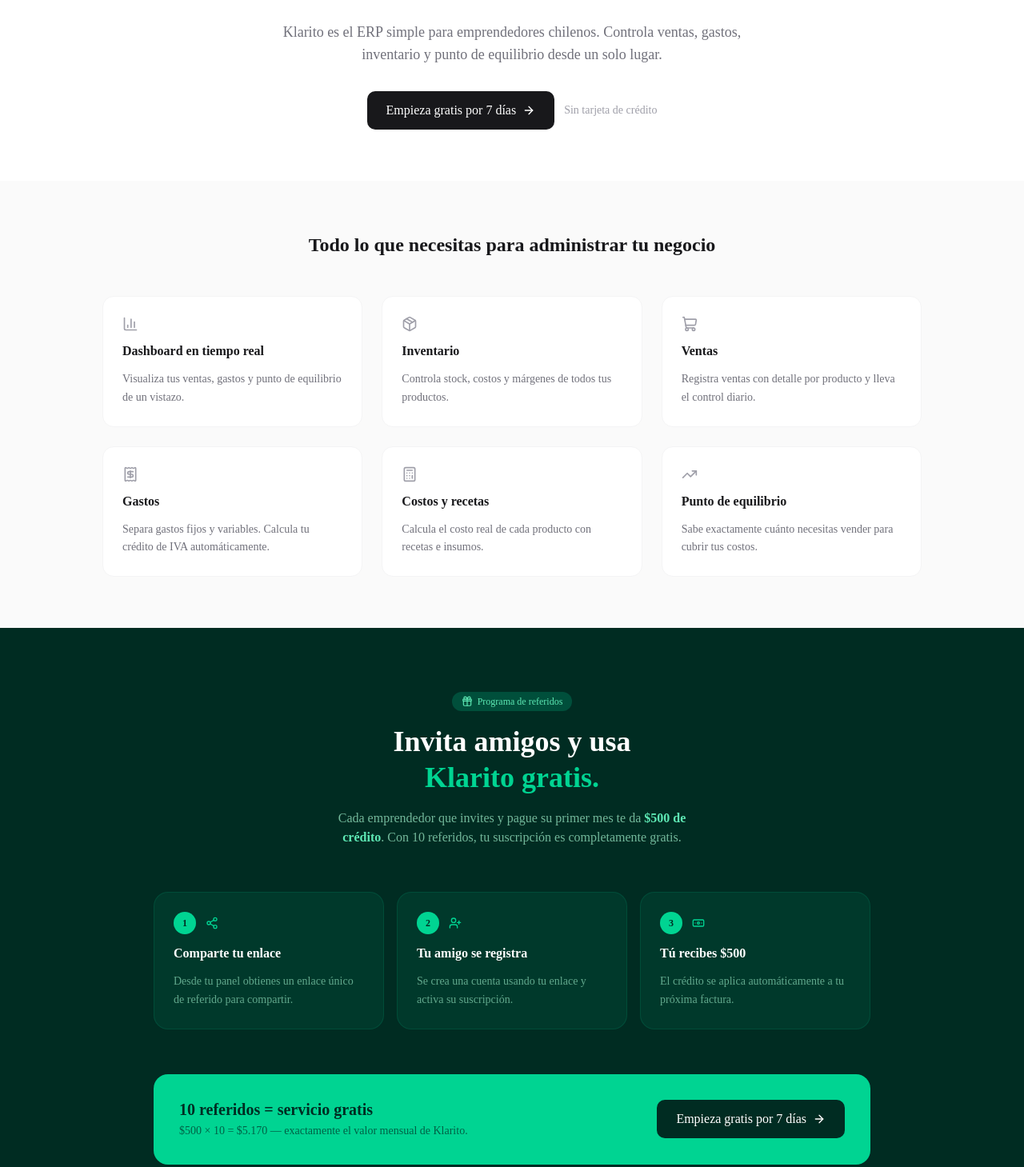
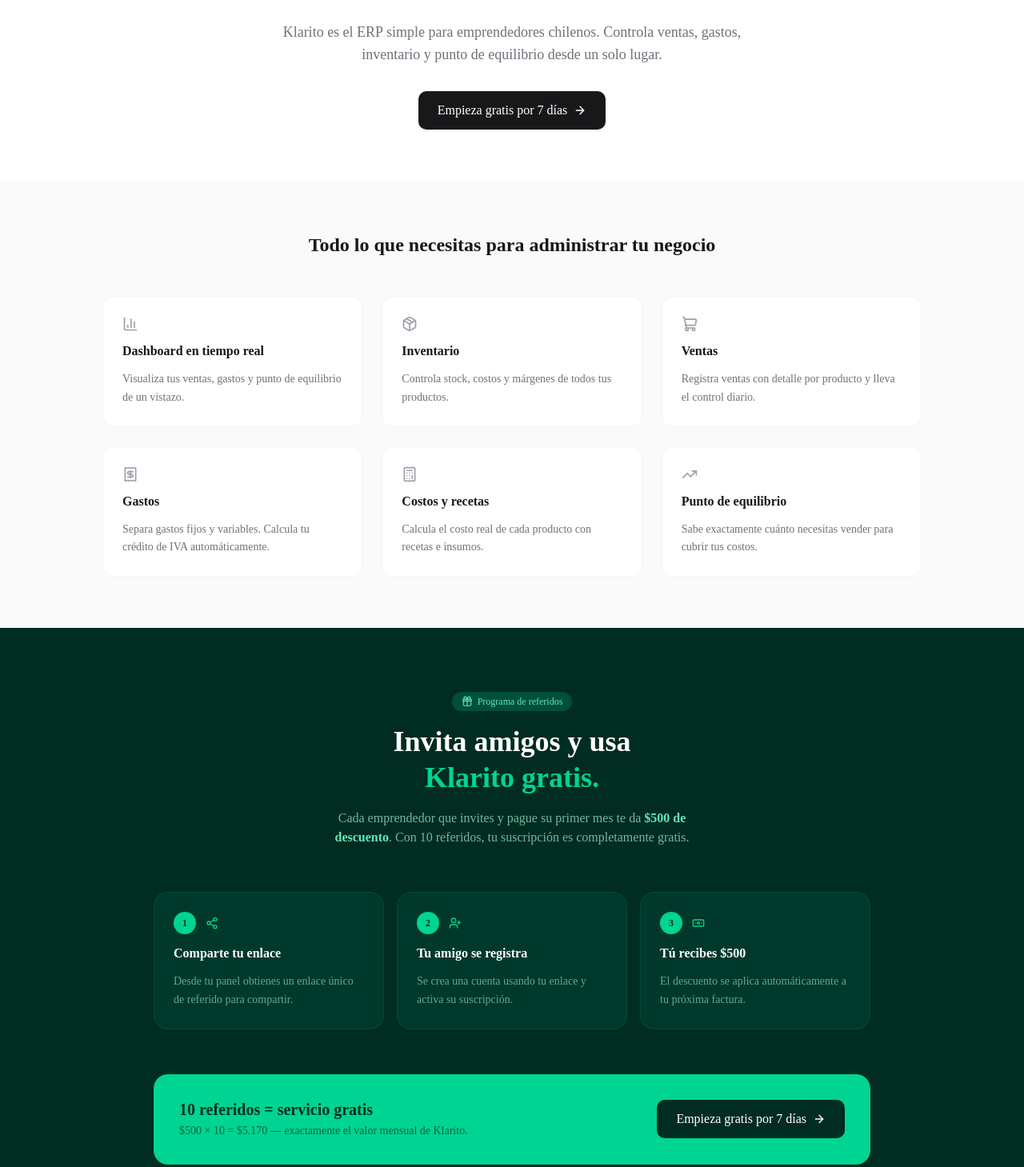
Before and after one commit to prodavacspa-sys/Klarito, a Next.js app: page / in a window 1280 px wide. Shown: the part 267-1726 px from the top of the page at 80% size. Built offline with nearby package versions, Linux system fonts and the light colour scheme.

Commit message:
fix: eliminar sin tarjeta de crédito y cambiar crédito por descuento en referidos

```diff
--- a/src/app/page.tsx
+++ b/src/app/page.tsx
@@ -94,9 +94,6 @@
           </p>
           <div className="flex flex-col sm:flex-row items-center justify-center gap-3 pt-2">
             <RegistroModal />
-            <span className="text-sm text-zinc-400">
-              Sin tarjeta de crédito
-            </span>
           </div>
         </div>
       </section>
@@ -138,7 +135,7 @@
             </h2>
             <p className="text-emerald-200/70 max-w-md mx-auto text-base">
               Cada emprendedor que invites y pague su primer mes te da{" "}
-              <strong className="text-emerald-300">$500 de crédito</strong>.
+              <strong className="text-emerald-300">$500 de descuento</strong>.
               Con 10 referidos, tu suscripción es completamente gratis.
             </p>
           </div>
@@ -161,7 +158,7 @@
                 icon: Banknote,
                 step: "3",
                 title: "Tú recibes $500",
-                desc: "El crédito se aplica automáticamente a tu próxima factura.",
+                desc: "El descuento se aplica automáticamente a tu próxima factura.",
               },
             ].map(({ icon: Icon, step, title, desc }) => (
               <div
```
